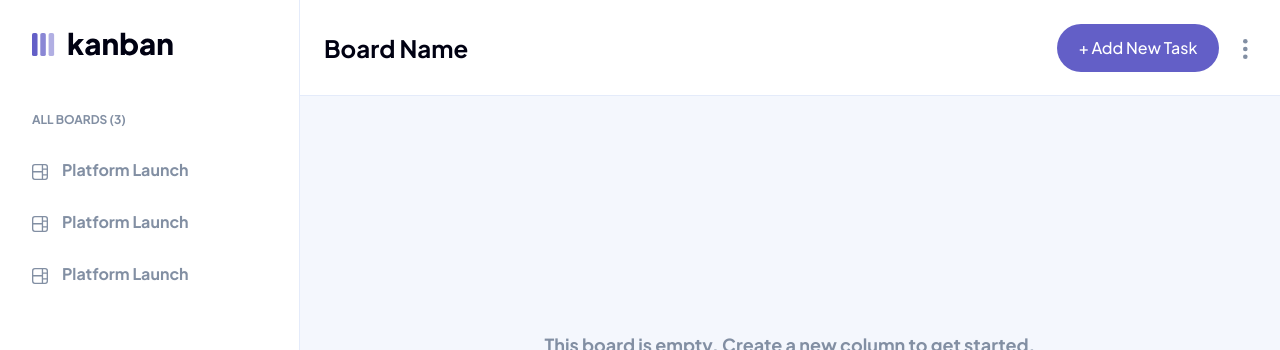
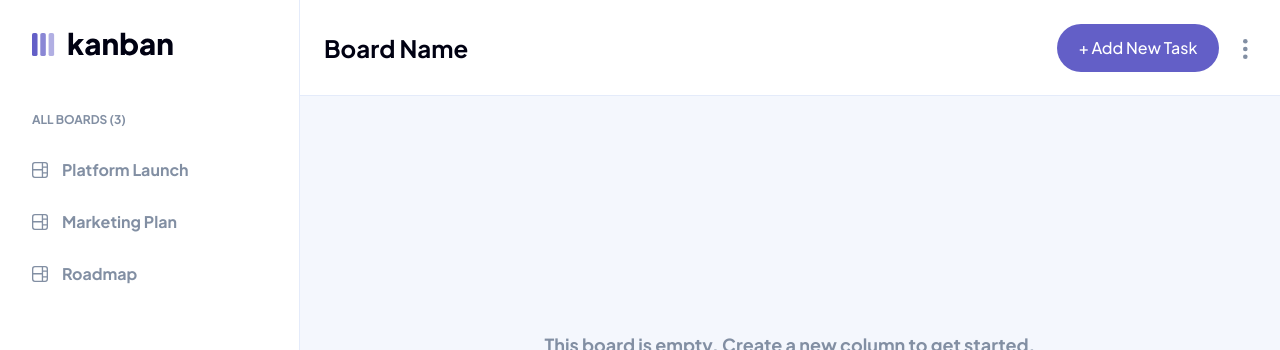
Before and after one commit to GregNicholas/Kanban-guru, a React (Create React App) app: page / in a window 1280 px wide. Shown: the top 350 px of the page. Built offline with nearby package versions, Linux system fonts and the light colour scheme.

Commit message:
bring in data from json file, create types file for boards data, map boards titles in sidebar

```diff
--- a/src/App.tsx
+++ b/src/App.tsx
@@ -3,13 +3,16 @@ import Header from './components/Header/Header'
 import Sidebar from './components/Sidebar/Sidebar'
 import BoardArea from './components/BoardArea/BoardArea'
 import ShowSidebar from './components/ShowSidebar'
+import data from './data.json'
 
 function App() {
   const [isDarkMode, setIsDarkMode] = useState(false)
   const [showSidebar, setShowSidebar] = useState(true)
+  const [boardsData, setBoardsData] = useState(data.boards)
+
   return (
     <div className={`flex h-full ${isDarkMode && "dark"}`}>
-      <Sidebar isDarkMode={isDarkMode} setIsDarkMode={setIsDarkMode} showSidebar={showSidebar} setShowSidebar={setShowSidebar} />
+      <Sidebar boardsData={boardsData} isDarkMode={isDarkMode} setIsDarkMode={setIsDarkMode} showSidebar={showSidebar} setShowSidebar={setShowSidebar} />
       <div className="flex flex-col flex-1">
         <Header isDarkMode={isDarkMode} showSidebar={showSidebar} />
         <BoardArea />
--- a/src/components/Sidebar/SelectBoard.tsx
+++ b/src/components/Sidebar/SelectBoard.tsx
@@ -1,20 +1,18 @@
-const SelectBoard = () => {
+import SelectBoardTitle from "./SelectBoardTitle"
+import { Board } from '../../types'
+
+type SelectBoardProps = {
+    boardsData: Board[];
+}
+
+const SelectBoard = ({ boardsData }:SelectBoardProps) => {
   return (
     <section className="text-base font-bold text-m-gray">
         <h3 className="text-xs mb-4 pl-8">ALL BOARDS (3)</h3>
         <ul className="cursor-pointer">
-            <li className="py-3.5 pl-8 transition duration-300 hover:bg-main-purple hover:text-white fill-m-gray hover:fill-white mr-6 rounded-r-3xl">
-                <svg className="h-4 mr-3.5 inline" width="16" height="16" xmlns="http://www.w3.org/2000/svg"><path d="M0 2.889A2.889 2.889 0 0 1 2.889 0H13.11A2.889 2.889 0 0 1 16 2.889V13.11A2.888 2.888 0 0 1 13.111 16H2.89A2.889 2.889 0 0 1 0 13.111V2.89Zm1.333 5.555v4.667c0 .859.697 1.556 1.556 1.556h6.889V8.444H1.333Zm8.445-1.333V1.333h-6.89A1.556 1.556 0 0 0 1.334 2.89V7.11h8.445Zm4.889-1.333H11.11v4.444h3.556V5.778Zm0 5.778H11.11v3.11h2a1.556 1.556 0 0 0 1.556-1.555v-1.555Zm0-7.112V2.89a1.555 1.555 0 0 0-1.556-1.556h-2v3.111h3.556Z"/></svg>
-                Platform Launch
-            </li>
-            <li className="py-3.5 pl-8 transition duration-300 hover:bg-main-purple hover:text-white fill-m-gray hover:fill-white mr-6 rounded-r-3xl">
-                <svg className="h-4 mr-3.5 inline" width="16" height="16" xmlns="http://www.w3.org/2000/svg"><path d="M0 2.889A2.889 2.889 0 0 1 2.889 0H13.11A2.889 2.889 0 0 1 16 2.889V13.11A2.888 2.888 0 0 1 13.111 16H2.89A2.889 2.889 0 0 1 0 13.111V2.89Zm1.333 5.555v4.667c0 .859.697 1.556 1.556 1.556h6.889V8.444H1.333Zm8.445-1.333V1.333h-6.89A1.556 1.556 0 0 0 1.334 2.89V7.11h8.445Zm4.889-1.333H11.11v4.444h3.556V5.778Zm0 5.778H11.11v3.11h2a1.556 1.556 0 0 0 1.556-1.555v-1.555Zm0-7.112V2.89a1.555 1.555 0 0 0-1.556-1.556h-2v3.111h3.556Z"/></svg>
-                Platform Launch
-            </li>
-            <li className="py-3.5 pl-8 transition duration-300 hover:bg-main-purple hover:text-white fill-m-gray hover:fill-white mr-6 rounded-r-3xl">
-                <svg className="h-4 mr-3.5 inline" width="16" height="16" xmlns="http://www.w3.org/2000/svg"><path d="M0 2.889A2.889 2.889 0 0 1 2.889 0H13.11A2.889 2.889 0 0 1 16 2.889V13.11A2.888 2.888 0 0 1 13.111 16H2.89A2.889 2.889 0 0 1 0 13.111V2.89Zm1.333 5.555v4.667c0 .859.697 1.556 1.556 1.556h6.889V8.444H1.333Zm8.445-1.333V1.333h-6.89A1.556 1.556 0 0 0 1.334 2.89V7.11h8.445Zm4.889-1.333H11.11v4.444h3.556V5.778Zm0 5.778H11.11v3.11h2a1.556 1.556 0 0 0 1.556-1.555v-1.555Zm0-7.112V2.89a1.555 1.555 0 0 0-1.556-1.556h-2v3.111h3.556Z"/></svg>
-                Platform Launch
-            </li>
+            {boardsData.map(board => {
+                return <SelectBoardTitle key={board.name} title={board.name} />
+            })}
         </ul>
     </section>
   )
--- /dev/null
+++ b/src/components/Sidebar/SelectBoardTitle.tsx
@@ -0,0 +1,16 @@
+import React from 'react'
+
+type titleProps = {
+    title: string;
+}
+
+const SelectBoardTitle = ({ title }:titleProps) => {
+  return (
+    <li className="flex items-center py-3.5 pl-8 transition duration-300 hover:bg-main-purple hover:text-white fill-m-gray hover:fill-white mr-6 rounded-r-3xl">
+        <svg className="h-4 mr-3.5 inline" width="16" height="16" xmlns="http://www.w3.org/2000/svg"><path d="M0 2.889A2.889 2.889 0 0 1 2.889 0H13.11A2.889 2.889 0 0 1 16 2.889V13.11A2.888 2.888 0 0 1 13.111 16H2.89A2.889 2.889 0 0 1 0 13.111V2.89Zm1.333 5.555v4.667c0 .859.697 1.556 1.556 1.556h6.889V8.444H1.333Zm8.445-1.333V1.333h-6.89A1.556 1.556 0 0 0 1.334 2.89V7.11h8.445Zm4.889-1.333H11.11v4.444h3.556V5.778Zm0 5.778H11.11v3.11h2a1.556 1.556 0 0 0 1.556-1.555v-1.555Zm0-7.112V2.89a1.555 1.555 0 0 0-1.556-1.556h-2v3.111h3.556Z"/></svg>
+        {title}
+    </li>
+  )
+}
+
+export default SelectBoardTitle
--- a/src/components/Sidebar/Sidebar.tsx
+++ b/src/components/Sidebar/Sidebar.tsx
@@ -1,21 +1,22 @@
-import { useState } from 'react'
 import SelectBoard from './SelectBoard'
 import DarkModeSelect from './DarkModeSelect'
 import Logo from '../Logo'
+import { Board } from '../../types'
 
 type SidebarProps = {
+    boardsData: Board[];
     isDarkMode: boolean;
     setIsDarkMode: React.Dispatch<React.SetStateAction<boolean>>;
     showSidebar: boolean;
     setShowSidebar: React.Dispatch<React.SetStateAction<boolean>>;
 }
-const Sidebar = ({ isDarkMode, setIsDarkMode, showSidebar, setShowSidebar }:SidebarProps) => {
+const Sidebar = ({ boardsData, isDarkMode, setIsDarkMode, showSidebar, setShowSidebar }:SidebarProps) => {
 
     return (
         <div className={`${!showSidebar && "hidden"} flex flex-col justify-between md:w-[261px] lg:w-[300px] h-screen border-r border-l-lines pt-8 dark:bg-d-gray dark:border-d-lines`}>
             <div>
                 <Logo isDarkMode={isDarkMode} showSidebar={showSidebar} />
-                <SelectBoard />
+                <SelectBoard boardsData={boardsData} />
             </div>
             <div className="mb-11">
                 <DarkModeSelect isDarkMode={isDarkMode} setIsDarkMode={setIsDarkMode} />
--- /dev/null
+++ b/src/types.ts
@@ -0,0 +1,21 @@
+export interface Subtask {
+    title: string;
+    isCompleted: boolean;
+}
+
+export interface Task {
+    title: string;
+    description: string;
+    status: string;
+    subtasks: Subtask[];
+}
+
+export interface Column {
+    name: string;
+    tasks: Task[];
+}
+
+export interface Board {
+    name: string;
+    columns: Column[];
+  }
```
